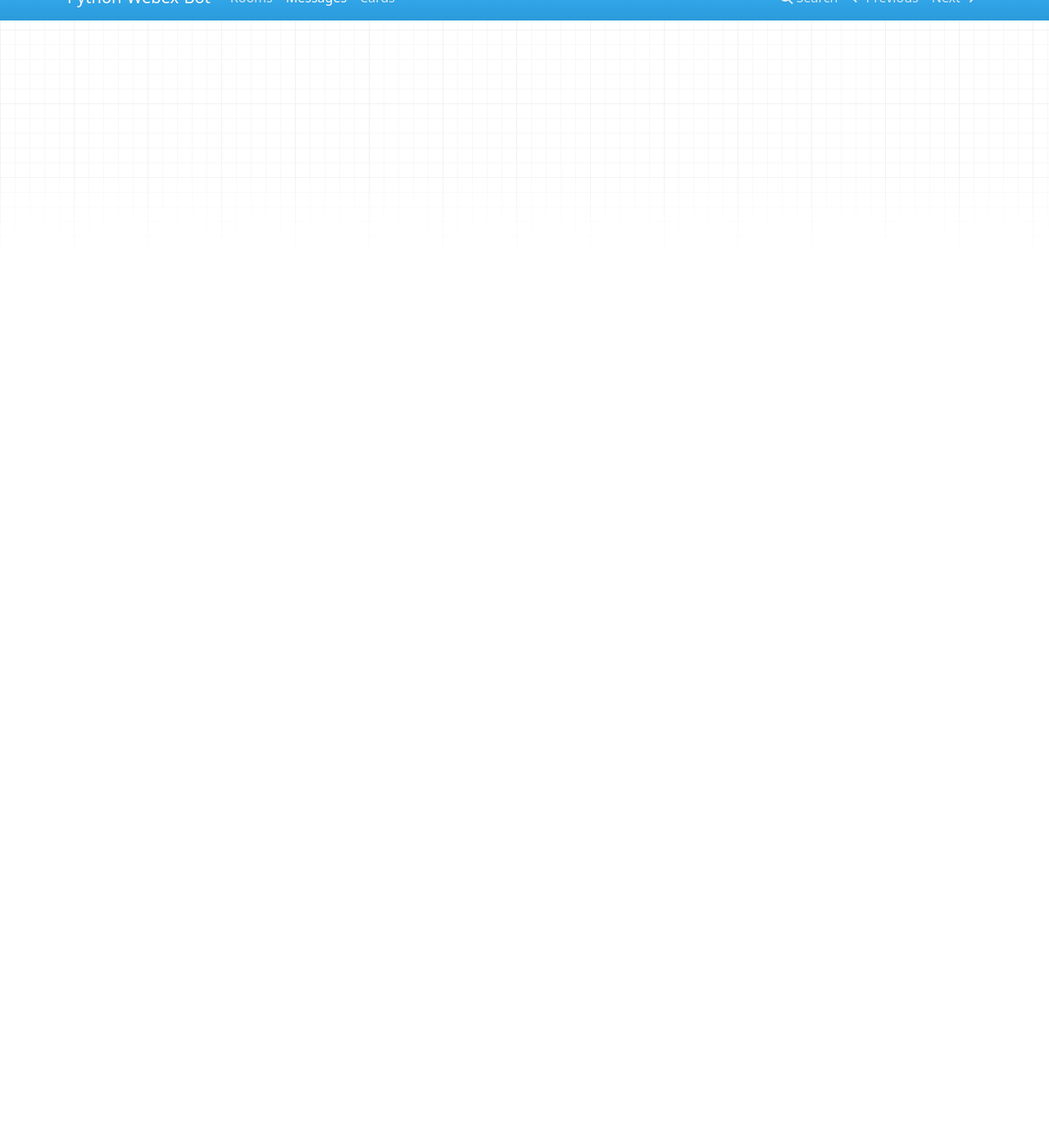
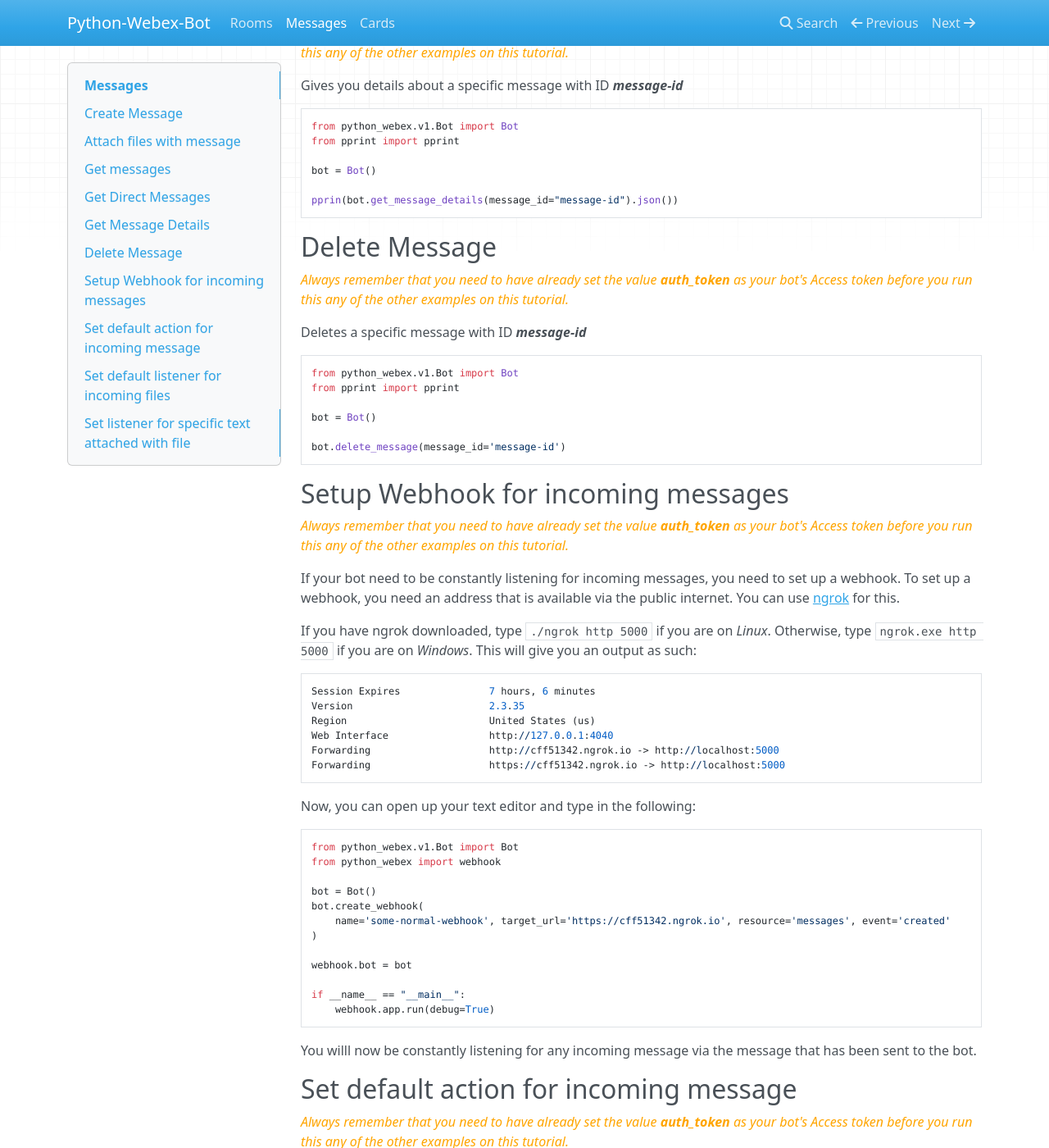
Before and after one commit to Paul-weqe/python_webex_bot, an MkDocs documentation site: the page built from docs/docs/messages.md, in a window 1280 px wide and 1400 px high, scrolled down 1486 px. Shown: the whole window at 82% size. Built offline with MkDocs 1.6.1, drawn with Linux system fonts in a browser that asks for light colours; nearby versions of some CDN libraries; some of the changed text lies outside the part shown.

Commit message:
Update documentation with files features

````diff
--- a/docs/docs/messages.md
+++ b/docs/docs/messages.md
@@ -1,5 +1,33 @@
 
 # Messages
+
+## Create Message
+
+<span style="color: orange;">*Always remember that you need to have already set the value <b>auth_token</b> as your bot's Access token before you run this any of the other examples on this tutorial.*</span>
+
+Want to send a message from your bot to a specific room? No worries, here is how:
+
+```
+from python_webex.v1.Bot import Bot
+
+bot = Bot()
+
+bot.send_message(room_id='room-id', text='This is some text')
+```
+
+## Attach files with message
+<span style="color: orange;">*Always remember that you need to have already set the value <b>auth_token</b> as your bot's Access token before you run this any of the other examples on this tutorial.*</span>
+
+To attach a files when sending a message, do this:
+```
+from python_webex.v1.Bot import Bot
+
+bot = Bot()
+
+bot.send_message(room_id='room-id', text='I am sending a file', files=['https://image.shutterstock.com/image-photo/white-transparent-leaf-on-mirror-260nw-1029171697.jpg'])
+```
+
+<span style="color:red;"><b>Note</b> the <i>files</i> parameter may be a list, but only one field is allowed. Why Exactly? No Idea, ask Webex. And also you can only keep URI's on the files field and not a path to a file in a local directory. <span>
 
 ## Get messages
 
@@ -65,3 +93,109 @@
 
 bot.delete_message(message_id='message-id')
 ```
+
+## Setup Webhook for incoming messages
+<span style="color: orange;">*Always remember that you need to have already set the value <b>auth_token</b> as your bot's Access token before you run this any of the other examples on this tutorial.*</span>
+
+If your bot need to be constantly listening for incoming messages, you need to set up a webhook. To set up a webhook, you need an address that is available via the public internet. You can use <a href="https://ngrok.com/">ngrok</a> for this.
+
+If you have ngrok downloaded, type `./ngrok http 5000` if you are on <i>Linux</i>. Otherwise, type `ngrok.exe http 5000` if you are on <i>Windows</i>. This will give you an output as such:
+
+```
+Session Expires               7 hours, 6 minutes
+Version                       2.3.35
+Region                        United States (us)
+Web Interface                 http://127.0.0.1:4040
+Forwarding                    http://cff51342.ngrok.io -> http://localhost:5000
+Forwarding                    https://cff51342.ngrok.io -> http://localhost:5000
+```
+
+Now, you can open up your text editor and type in the following:
+```
+from python_webex.v1.Bot import Bot
+from python_webex import webhook
+
+bot = Bot()
+bot.create_webhook(
+    name='some-normal-webhook', target_url='https://cff51342.ngrok.io', resource='messages', event='created'
+)
+
+webhook.bot = bot
+
+if __name__ == "__main__":
+    webhook.app.run(debug=True)
+```
+
+You willl now be constantly listening for any incoming message via the message that has been sent to the bot.
+
+## Set default action for incoming message
+
+<span style="color: orange;">*Always remember that you need to have already set the value <b>auth_token</b> as your bot's Access token before you run this any of the other examples
+on this tutorial.*</span>
+
+When you receive a message, it normally comes with text. The following is how to set a default response whatever text is sent to the bot:
+
+```
+from python_webex.v1.Bot import Bot
+
+bot = Bot()
+
+@bot.on_hears("*")
+def default_on_hears_function(room_id=None):
+    bot.send_message(room_id=room_id, text="This is the default response for the message that has been sent")
+```
+
+## Set default listener for incoming files
+
+<span style="color: orange;">*Always remember that you need to have already set the value <b>auth_token</b> as your bot's Access token before you run this any of the other examples
+on this tutorial.*</span>
+
+You want your bot to receive files? So do many other people.
+
+We need to have a way to handle how these files are received and handled. So here is how we set the default function for handling incoming files:
+
+```
+from python_webex.v1.Bot import Bot
+from python_webex import webhook
+
+bot = Bot()
+
+@bot.set_default_file_response()
+def default_file_response(files, room_id=None):
+    bot.send_message(room_id=room_id, text='this is the default response for an attached file')
+
+webhook.bot = bot
+
+if __name__ == "__main__":
+    webhook.app.run(debug=True)
+
+```
+
+If you need to attach anything in the response, refer to the previous tutorial about attaching files with messages
+
+## Set listener for specific text attached with file
+
+<span style="color: orange;">*Always remember that you need to have already set the value <b>auth_token</b> as your bot's Access token before you run this any of the other examples
+on this tutorial.*</span>
+
+What do you do when someone send you a file attached with a specific set of text, and you do know what you need your bot to do at this point:
+
+```
+from python_webex.v1.Bot import Bot
+from python_webex import webhook
+
+bot = Bot()
+
+@bot.set_file_action("This is me")
+def custom_response(room_id=None, files=None):
+    print(files)
+    bot.send_message(room_id=room_id, text="You look amazing")
+
+webhook.bot = bot
+
+if __name__ == "__main__":
+    webhook.app.run(debug=True)
+
+```
+
+In `def custom_response(room_id=None, files=None):`, files represent a list of the files being sent to the bot.
--- a/docs/mkdocs.yml
+++ b/docs/mkdocs.yml
@@ -5,3 +5,6 @@
     - Rooms: rooms.md
     - Messages: messages.md
     - Cards: cards.md
+
+theme:
+    include_sidebar: true
````
Also changed, not shown: docs/index.md (renamed from docs/docs/index.md), 2 other files.
